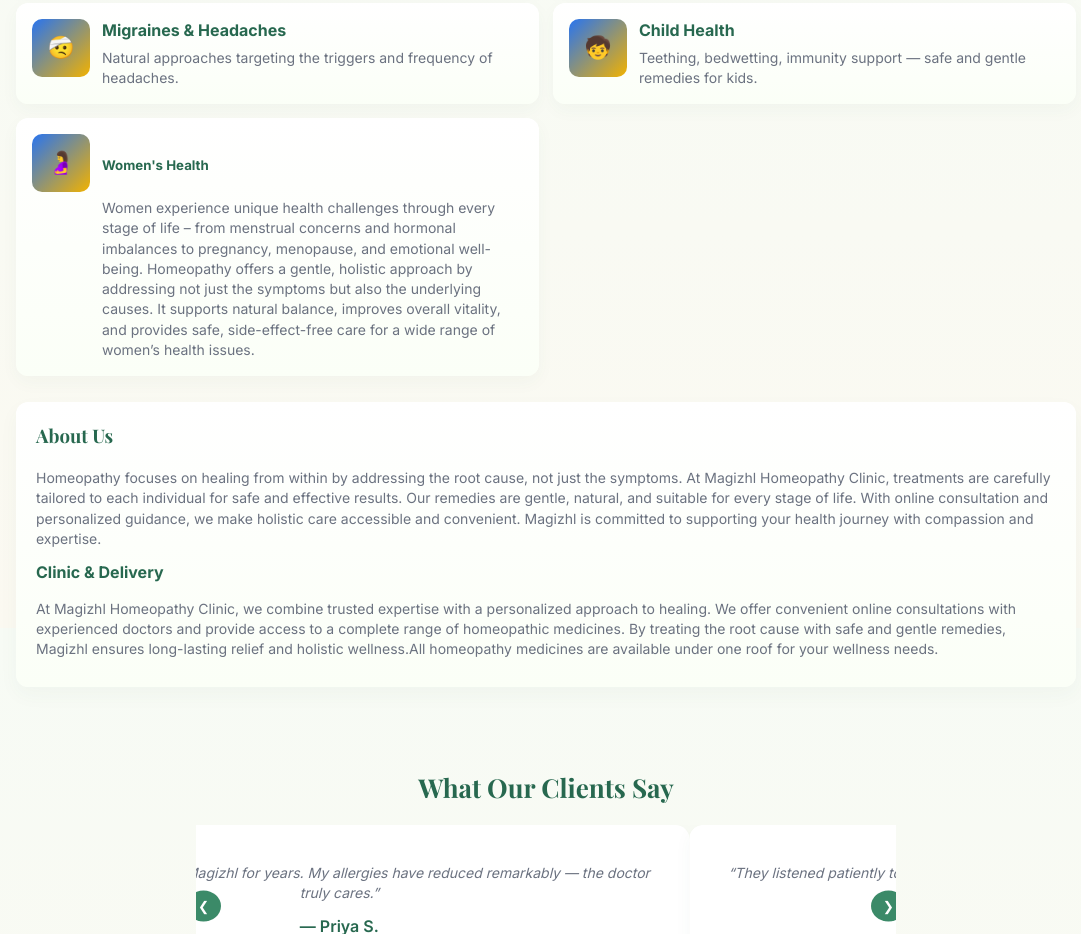
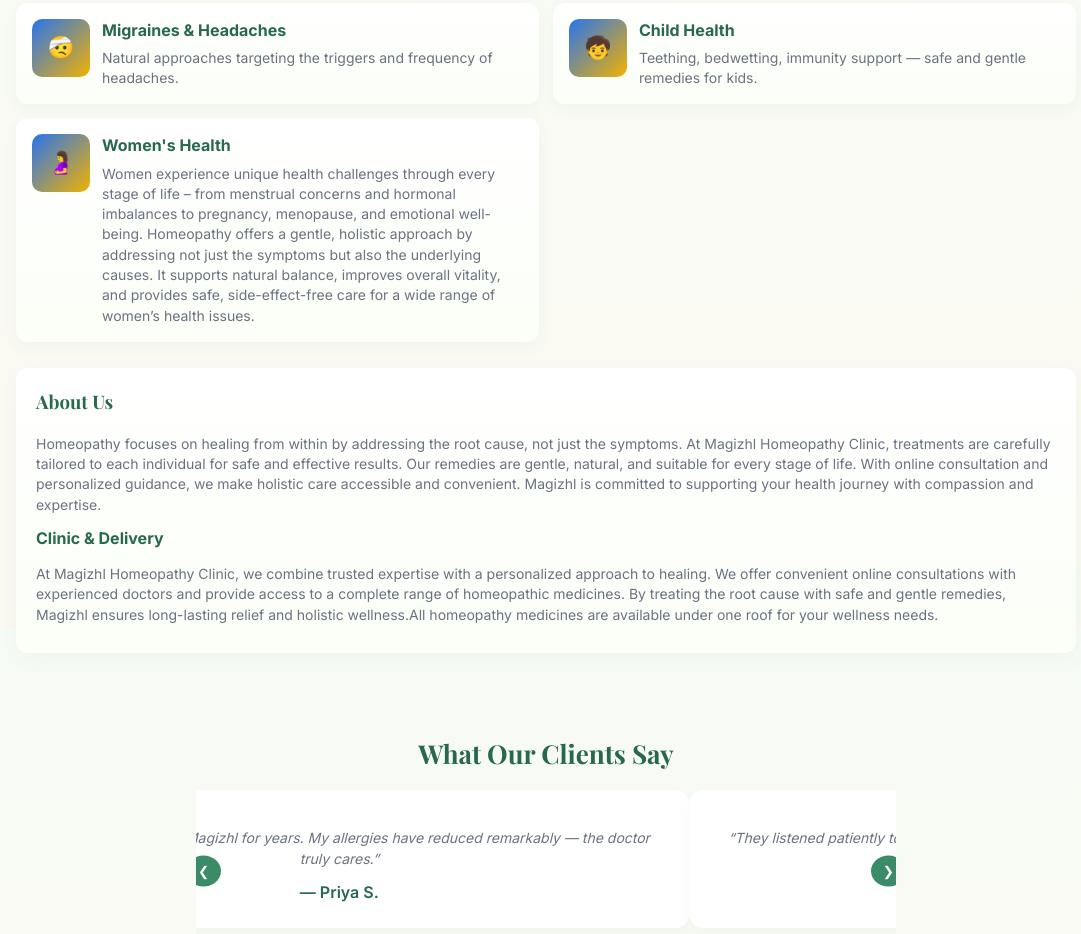
Before and after one commit to Vinodhayya/Magizhlhomeopathy, a plain HTML site: page index.html in a window 1280 px wide. Shown: the part 1772-2706 px from the top of the page, without its empty margins (94-1175 px from the left). Drawn offline with nearby package versions, Linux system fonts and the light colour scheme; files whose address does not match are found by name.

Commit message:
Update index.html

```diff
--- a/index.html
+++ b/index.html
@@ -342,7 +342,7 @@
 		<article class="treat-card" role="listitem">
           <div class="icon">🤰</div>
           <div>
-            <h5>Women's Health</h5>
+            <h4>Women's Health</h4>
             <p>Women experience unique health challenges through every stage of life – from menstrual concerns and hormonal imbalances to pregnancy, menopause, and emotional well-being. Homeopathy offers a gentle, holistic approach by addressing not just the symptoms but also the underlying causes. It supports natural balance, improves overall vitality, and provides safe, side-effect-free care for a wide range of women’s health issues.</p>
           </div>
 		</article>
```
